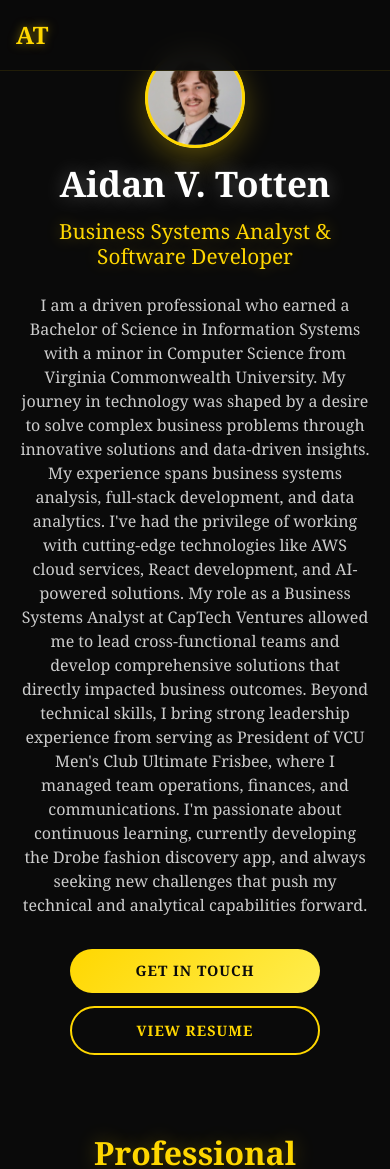
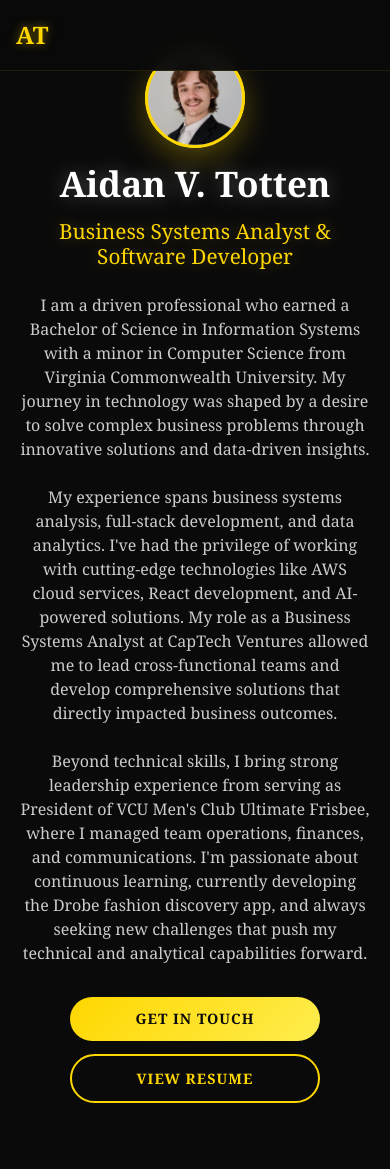
Before and after one commit to aidantotten/website, a React (Create React App) app: page / in a window 390 px wide. Shown: the top 1169 px of the page. Built offline with nearby package versions, Linux system fonts and the light colour scheme.

Commit message:
About me Mobile Problem Bug Fix

```diff
--- a/src/components/IntroSection.js
+++ b/src/components/IntroSection.js
@@ -56,13 +56,19 @@ const IntroSection = () => {
         </div>
         <h1 className="intro-name" ref={nameRef}>Aidan V. Totten</h1>
         <h2 className="intro-title" ref={titleRef}>Business Systems Analyst & Software Developer</h2>
-        <p className="intro-description" ref={descriptionRef}>
-          I am a driven professional who earned a Bachelor of Science in Information Systems with a minor in Computer Science from Virginia Commonwealth University. My journey in technology was shaped by a desire to solve complex business problems through innovative solutions and data-driven insights.
+        <div className="intro-description" ref={descriptionRef}>
+          <p style={{ marginBottom: '1.5rem' }}>
+            I am a driven professional who earned a Bachelor of Science in Information Systems with a minor in Computer Science from Virginia Commonwealth University. My journey in technology was shaped by a desire to solve complex business problems through innovative solutions and data-driven insights.
+          </p>
 
-          My experience spans business systems analysis, full-stack development, and data analytics. I've had the privilege of working with cutting-edge technologies like AWS cloud services, React development, and AI-powered solutions. My role as a Business Systems Analyst at CapTech Ventures allowed me to lead cross-functional teams and develop comprehensive solutions that directly impacted business outcomes.
+          <p style={{ marginBottom: '1.5rem' }}>
+            My experience spans business systems analysis, full-stack development, and data analytics. I've had the privilege of working with cutting-edge technologies like AWS cloud services, React development, and AI-powered solutions. My role as a Business Systems Analyst at CapTech Ventures allowed me to lead cross-functional teams and develop comprehensive solutions that directly impacted business outcomes.
+          </p>
 
-          Beyond technical skills, I bring strong leadership experience from serving as President of VCU Men's Club Ultimate Frisbee, where I managed team operations, finances, and communications. I'm passionate about continuous learning, currently developing the Drobe fashion discovery app, and always seeking new challenges that push my technical and analytical capabilities forward.
-        </p>
+          <p>
+            Beyond technical skills, I bring strong leadership experience from serving as President of VCU Men's Club Ultimate Frisbee, where I managed team operations, finances, and communications. I'm passionate about continuous learning, currently developing the Drobe fashion discovery app, and always seeking new challenges that push my technical and analytical capabilities forward.
+          </p>
+        </div>
         <div className="intro-buttons" ref={buttonsRef}>
           <button className="intro-btn get-in-touch-btn" onClick={handleGetInTouch}>
             Get in Touch
```
